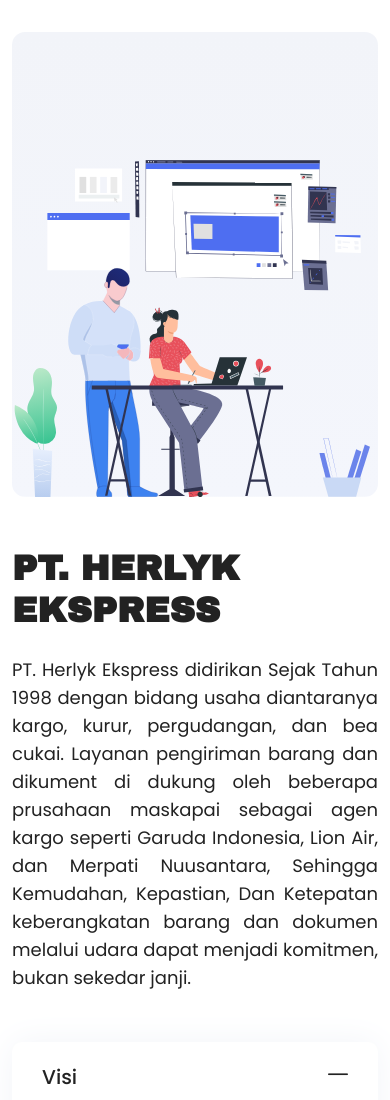
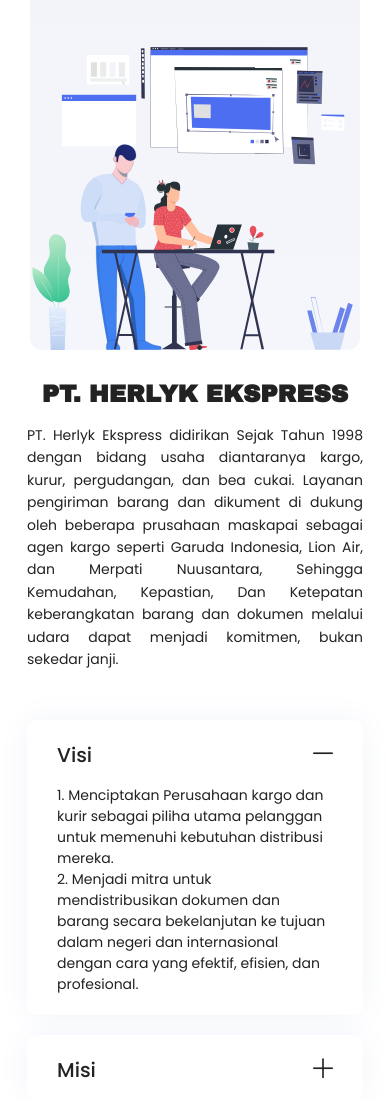
Before and after one commit to ab-cargo/ab-cargo, a plain HTML site: page index.html in a window 390 px wide. Shown: the part 900-2000 px from the top of the page. Drawn offline with Linux system fonts and the light colour scheme.

Commit message:
update responsive 2

```diff
--- a/assets/css/main.css
+++ b/assets/css/main.css
@@ -567,9 +567,6 @@ p {
 }
 
 @media (max-width: 767px) {
-  /* --- Tambahkan atau sesuaikan ini di file CSS kustom Anda --- */
-
-  @media (max-width: 767px) {
   /* Umum untuk seluruh body jika ada scroll horizontal yang tidak diinginkan */
   body {
     overflow-x: hidden; /* Mencegah scroll horizontal yang tidak diinginkan */
@@ -669,9 +666,65 @@ p {
     max-width: 100%; /* Pastikan semua gambar tidak melebihi lebar container-nya */
     height: auto;
   }
-  }
   .navbar-nav .nav-item:hover .sub-menu {
     top: 0;
+  }
+
+  /* 1. Pengaturan Bagian Utama */
+  .about-section {
+    /* Mengurangi padding atas dan bawah (pt-150 terlalu besar di mobile) */
+    padding-top: 50px !important;
+    padding-bottom: 50px !important;
+  }
+
+  /* 2. Gambar (Kolom Kiri) */
+  .about-img {
+    text-align: center; /* Pusatkan gambar */
+    margin-bottom: 30px !important; /* Kurangi margin bawah */
+  }
+
+  .about-img img {
+    max-width: 90%; /* Pastikan gambar tidak melebihi lebar */
+    height: auto;
+  }
+
+  /* 3. Konten Teks (Kolom Kanan) */
+  .about-content {
+    margin-bottom: 30px !important; /* Kurangi margin bawah */
+    padding: 0 15px; /* Tambahkan padding horizontal agar teks tidak menempel di tepi */
+  }
+
+  /* 4. Judul Section Title (PT. HERLYK EKSPRESS) */
+  .section-title h1 {
+    /* Mengurangi ukuran judul utama */
+    font-size: 24px;
+    margin-bottom: 15px !important;
+    text-align: center; /* Pusatkan judul */
+  }
+
+  /* 5. Paragraf Deskripsi */
+  .section-title p {
+    /* Mengurangi ukuran font paragraf agar mudah dibaca di layar kecil */
+    font-size: 14px;
+    line-height: 1.6;
+  }
+
+  /* 6. Accordion (Visi & Misi) */
+  .accordion .single-faq {
+    margin-bottom: 10px; /* Kurangi jarak antar accordion item */
+  }
+
+  .accordion button {
+    /* Mengurangi ukuran font tombol Visi/Misi */
+    font-size: 16px;
+    padding: 10px 15px;
+  }
+
+  .accordion .faq-content {
+    /* Mengurangi ukuran font isi Visi/Misi */
+    font-size: 14px;
+    padding: 10px 15px;
+    line-height: 1.5;
   }
 }
 
```
Lines whose indentation alone changed are shown as unchanged.
